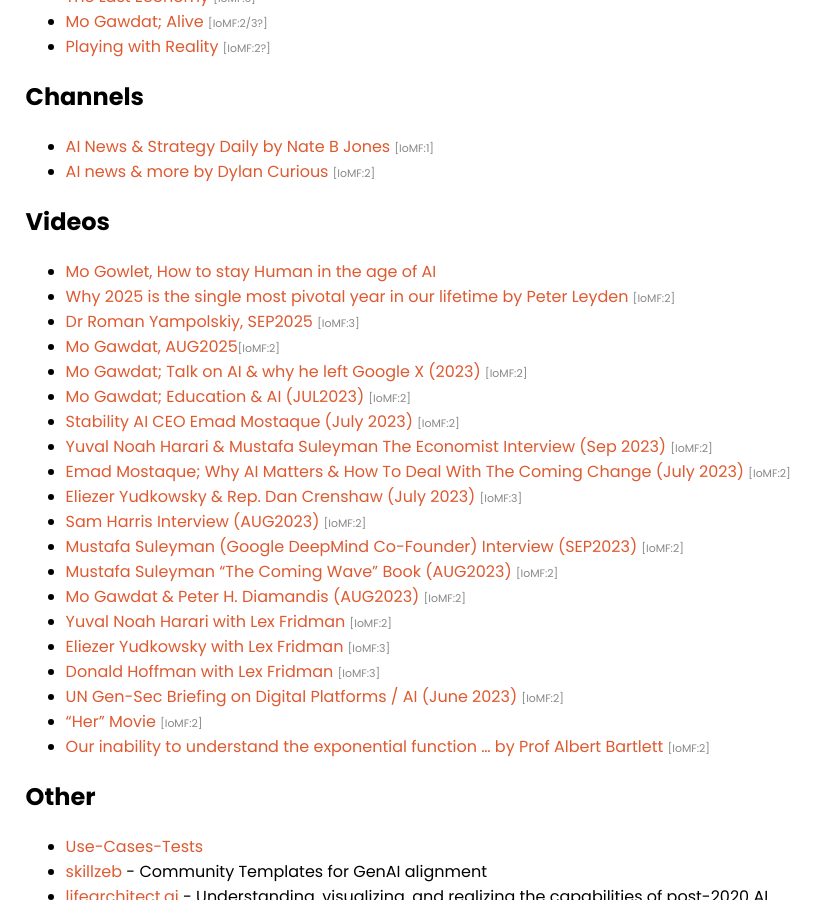
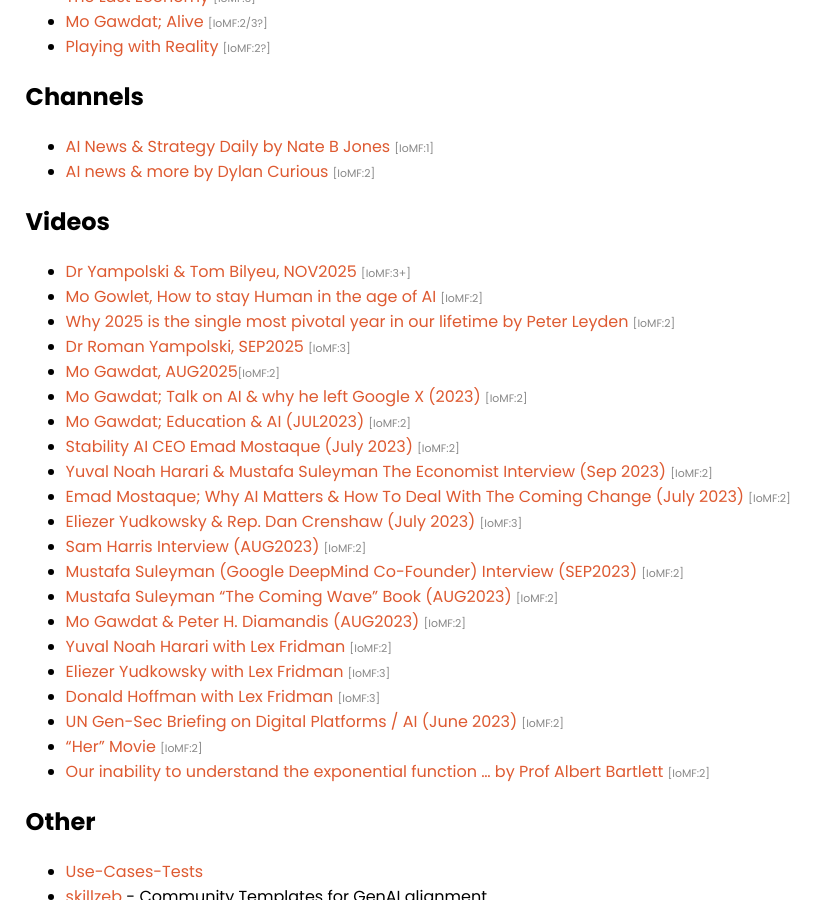
Before and after one commit to selfdriven-foundation/selfdriven-ai, a Jekyll site: the page built from docs/pages/research.md, in a window 1280 px wide and 900 px high, scrolled down 725 px. Shown: the whole window, without its empty margins (0-828 px from the left). Built offline with Jekyll 4.4.1, drawn with Linux system fonts in a browser that asks for light colours.

Commit message:
Update research.md

```diff
--- a/docs/pages/research.md
+++ b/docs/pages/research.md
@@ -36,9 +36,10 @@
 - [AI news & more by Dylan Curious](https://www.youtube.com/@dylan_curious) <span style="color:#888888;font-size:0.68rem;">[IoMF:2]</span>
 
 ## Videos
-- [Mo Gowlet, How to stay Human in the age of AI](https://youtu.be/gcAUc0EzzTY)
+- [Dr Yampolski & Tom Bilyeu, NOV2025](https://youtu.be/2bbSgSIQsac) <span style="color:#888888;font-size:0.68rem;">[IoMF:3+]</span>
+- [Mo Gowlet, How to stay Human in the age of AI](https://youtu.be/gcAUc0EzzTY) <span style="color:#888888;font-size:0.68rem;">[IoMF:2]</span>
 - [Why 2025 is the single most pivotal year in our lifetime by Peter Leyden](https://youtu.be/w5k72A30kUc) <span style="color:#888888;font-size:0.68rem;">[IoMF:2]</span>
-- [Dr Roman Yampolskiy, SEP2025](https://youtu.be/UclrVWafRAI) <span style="color:#888888;font-size:0.68rem;">[IoMF:3]</span>
+- [Dr Roman Yampolski, SEP2025](https://youtu.be/UclrVWafRAI) <span style="color:#888888;font-size:0.68rem;">[IoMF:3]</span>
 - [Mo Gawdat, AUG2025](https://youtu.be/S9a1nLw70p0)<span style="color:#888888;font-size:0.68rem;">[IoMF:2]</span>
 - [Mo Gawdat; Talk on AI & why he left Google X (2023)](https://youtu.be/bk-nQ7HF6k4) <span style="color:#888888;font-size:0.68rem;">[IoMF:2]</span>
 - [Mo Gawdat; Education & AI (JUL2023)](https://youtu.be/C84SLJhhEpo) <span style="color:#888888;font-size:0.68rem;">[IoMF:2]</span>
```
